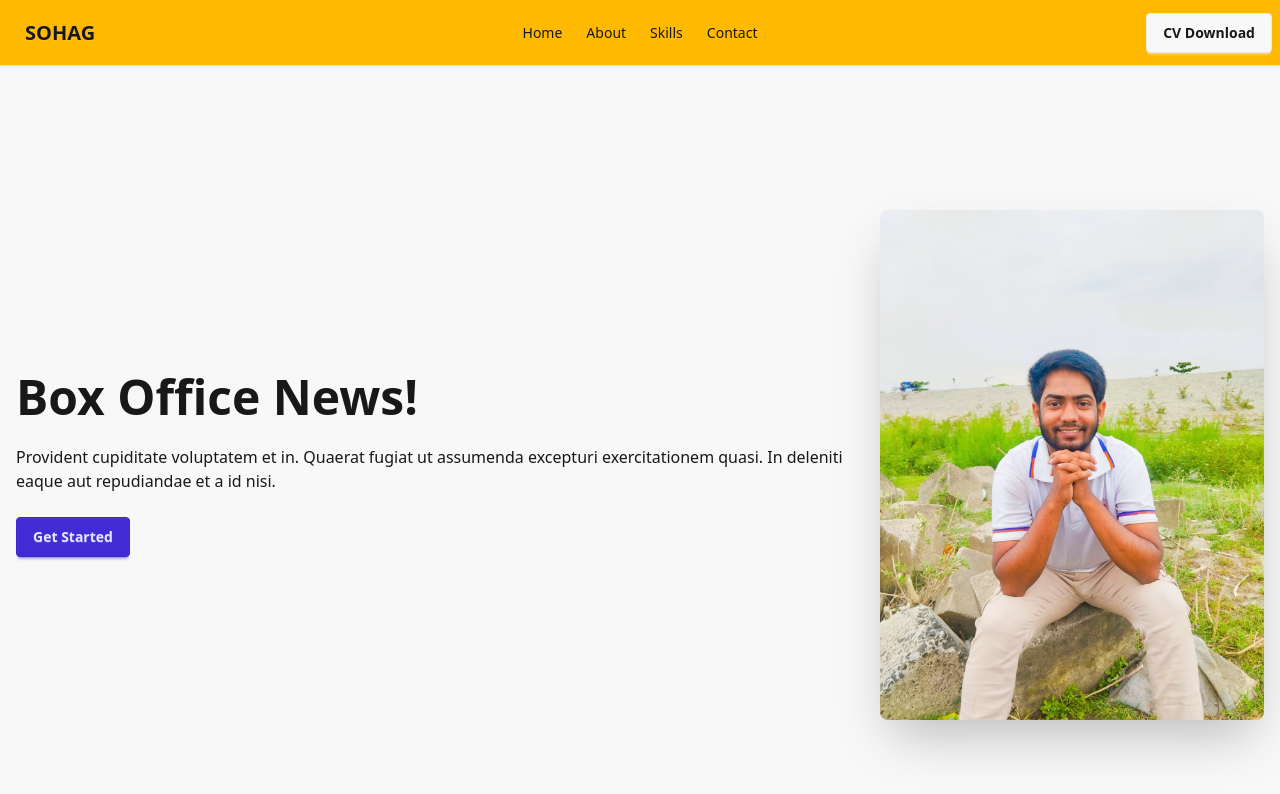
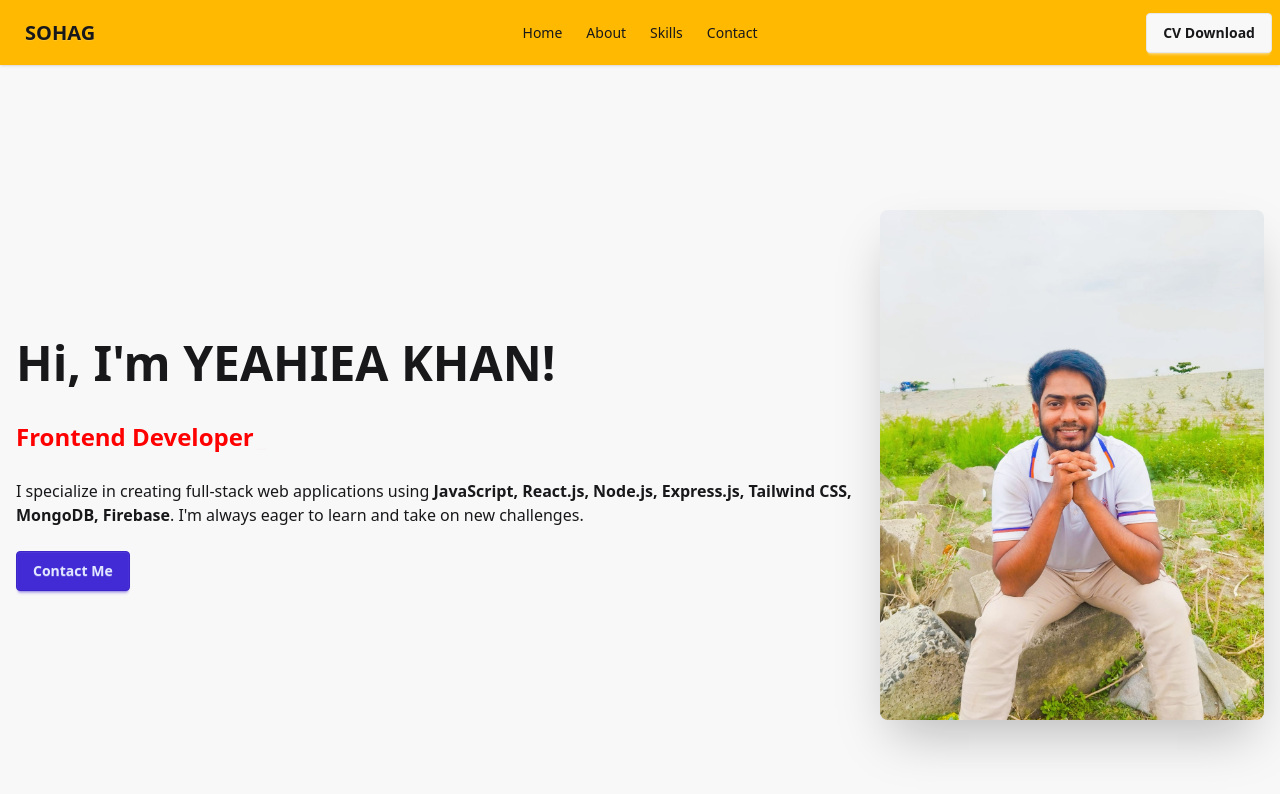
Before and after one commit to yeahieaKhan/portflio-react-1, a React (Vite) app: page / in a window 1280 px wide. Shown: the top 794 px of the page. Built offline with nearby package versions, Linux system fonts and the light colour scheme.

Commit message:
hero section done

```diff
--- a/package.json
+++ b/package.json
@@ -13,6 +13,7 @@
     "@tailwindcss/vite": "^4.1.11",
     "react": "^19.1.1",
     "react-dom": "^19.1.1",
+    "react-simple-typewriter": "^5.0.1",
     "tailwindcss": "^4.1.11"
   },
   "devDependencies": {
--- a/src/components/Hero/Hero.jsx
+++ b/src/components/Hero/Hero.jsx
@@ -1,21 +1,57 @@
 import React from "react";
 import HeroImg from "../../assets/hero-img.jpg";
+import { Typewriter } from "react-simple-typewriter";
 
 const Hero = () => {
+  const handleType = (count) => {
+    console.log(count); // logs the typing progress
+  };
+
+  const handleDone = () => {
+    console.log("Done after 5 loops!");
+  };
+
   return (
-    <div>
     <div className="hero bg-base-200 min-h-screen">
       <div className="hero-content flex-col lg:flex-row-reverse">
         <img src={HeroImg} className="max-w-sm rounded-lg shadow-2xl" />
         <div>
-            <h1 className="text-5xl font-bold">Box Office News!</h1>
+          <h1 className="text-5xl font-bold">Hi, I'm YEAHIEA KHAN!</h1>
+          <p
+            style={{
+              paddingTop: "2rem",
+              fontWeight: "normal",
+              fontSize: "1.5rem",
+            }}
+          >
+            <span style={{ color: "red", fontWeight: "bold" }}>
+              <Typewriter
+                words={[
+                  "MERN Stack developer",
+                  "Frontend Developer",
+                  "Web Developer",
+                  "Full Stack Developer",
+                ]}
+                loop={5}
+                cursor
+                cursorStyle="_"
+                typeSpeed={70}
+                deleteSpeed={50}
+                delaySpeed={1000}
+                onLoopDone={handleDone}
+                onType={handleType}
+              />
+            </span>
+          </p>
           <p className="py-6">
-              Provident cupiditate voluptatem et in. Quaerat fugiat ut assumenda
-              excepturi exercitationem quasi. In deleniti eaque aut repudiandae
-              et a id nisi.
+            I specialize in creating full-stack web applications using{" "}
+            <b>
+              JavaScript, React.js, Node.js, Express.js, Tailwind CSS, MongoDB,
+              Firebase
+            </b>
+            . I'm always eager to learn and take on new challenges.
           </p>
-            <button className="btn btn-primary">Get Started</button>
-          </div>
+          <button className="btn btn-primary">Contact Me</button>
         </div>
       </div>
     </div>
```
Also changed, not shown: 1 other file (tests, documents, lock files or other folders). Lines whose indentation alone changed are shown as unchanged.
